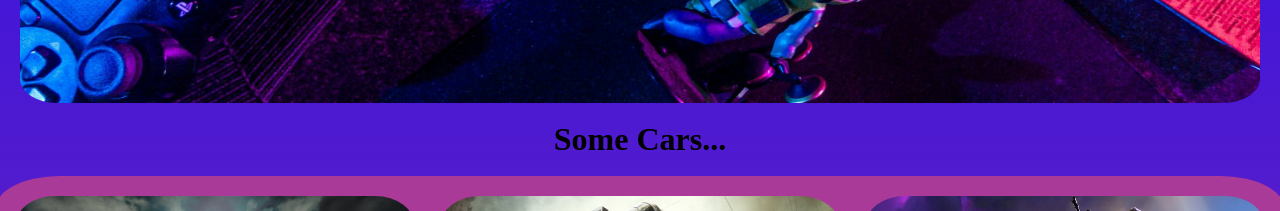
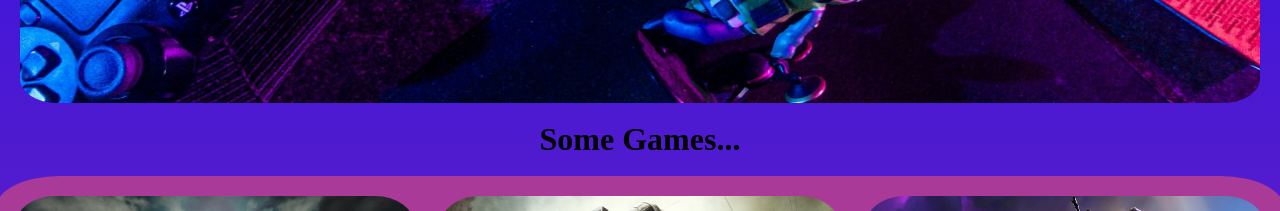
Before and after one commit to Sujeetkoppad41/Landing-page, a plain HTML site: page landing page/index.html in a window 1280 px wide. Shown: the part 900-1111 px from the top of the page. Drawn offline with Linux system fonts and the light colour scheme.

Commit message:
Update index.html

```diff
--- a/landing page/index.html
+++ b/landing page/index.html
@@ -55,7 +55,7 @@
         </div>
         <br>
         <p class="titlemsa">
-            <h1>Some Cars... </h1>
+            <h1>Some Games... </h1>
         </p>
         <br>
         <div class="grid" id="griid">
```
